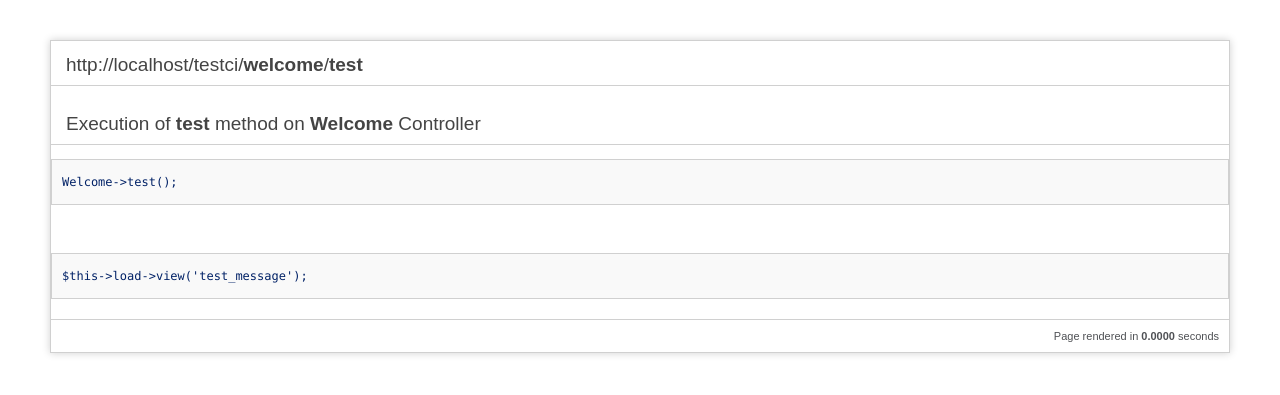
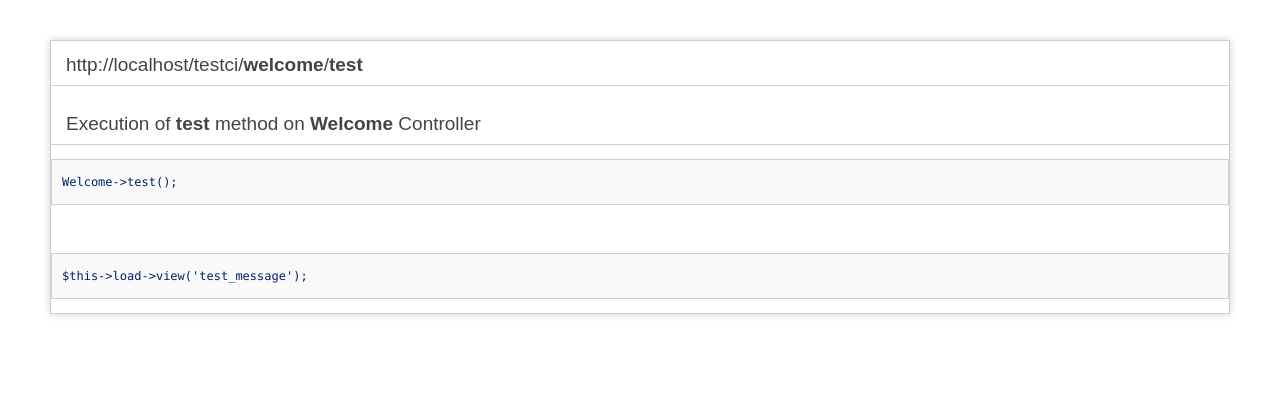
Before and after one commit to quiquep/testci, a CodeIgniter app: page /testci/index.php/welcome/test in a window 1280 px wide. Shown: the top 395 px of the page. Run offline with CodeIgniter, Linux system fonts and the light colour scheme.

Commit message:
Removed elapsed_time

```diff
--- a/application/views/test_message.php
+++ b/application/views/test_message.php
@@ -73,7 +73,6 @@
 		<code>Welcome-&gt;test();</code> <br/>
 		<code>$this-&gt;load-&gt;view('test_message');</code>
 
-	<p class="footer">Page rendered in <strong>{elapsed_time}</strong> seconds</p>
 </div>
 
 </body>
```
